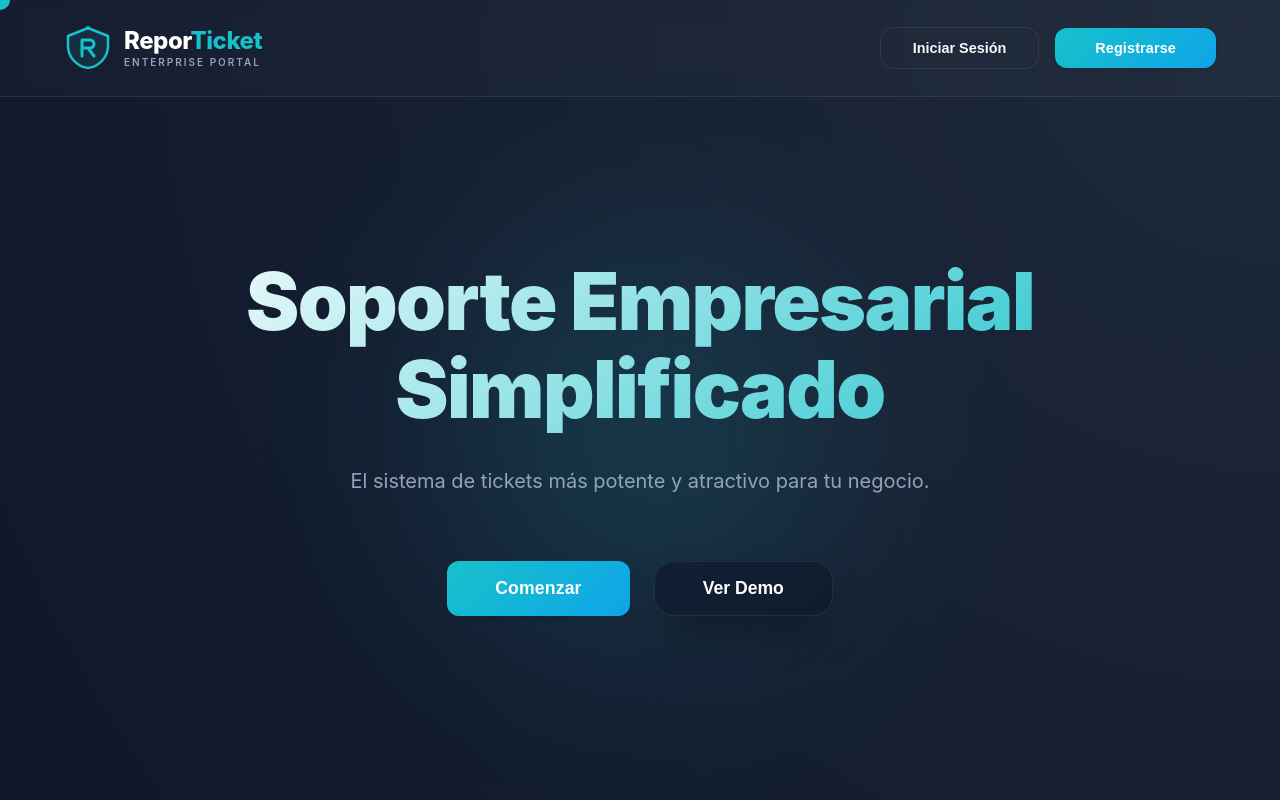
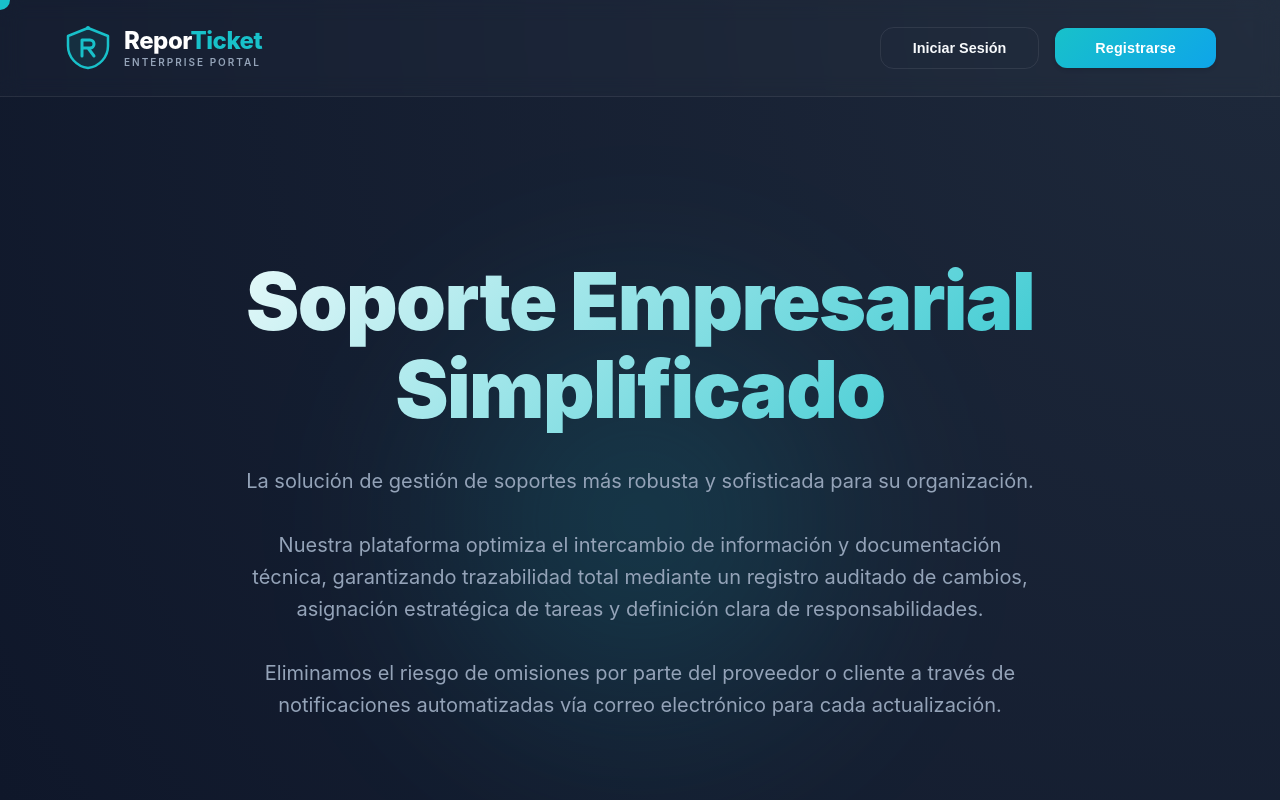
Before and after one commit to abrahammontes/ReporTicket, a React (Vite) app: page / in a window 1280 px wide. Shown: the top 800 px of the page. Built offline with nearby package versions, Linux system fonts and the light colour scheme.

Commit message:
Refine: Enhanced landing page with professional tone and restored registration flow

```diff
--- a/src/App.jsx
+++ b/src/App.jsx
@@ -93,31 +93,10 @@ function App() {
     }
   };
 
-  const handleDemo = () => {
-    const demoUser = {
-      id: 'demo-id',
-      name: 'Demo Principal',
-      email: 'demo@reporticket.com',
-      role: 'admin',
-      preferences: { theme: 'dark', language: 'es' },
-      photo: null
-    };
-    setCurrentUser(demoUser);
-    setUserRole('admin');
-    setTheme('dark');
-    setLanguage('es');
-    dbService.setSession(demoUser);
-    setView('dashboard');
-    // Ensure some mock tickets exist for the demo
-    const existing = dbService.getTickets();
-    if (existing.length === 0) {
-      dbService.updateTicket('TK-001', { subject: 'Bienvenido a ReporTicket', description: 'Este es un ticket de ejemplo para tu demo.', user: 'Cliente Demo', status: 'new', priority: 'high', date: '2026-03-19', department: 'support' });
-    }
-  };
 
   const renderView = () => {
     // Non-layout views
-    if (view === 'landing') return <Landing onGetStarted={() => handleViewChange('register')} onLogin={() => handleViewChange('login')} onDemo={handleDemo} theme={theme} t={t} />;
+    if (view === 'landing') return <Landing onGetStarted={() => handleViewChange('register')} onLogin={() => handleViewChange('login')} theme={theme} t={t} />;
     if (view === 'register') return <Register onLogin={handleRegister} onBack={() => handleViewChange('landing')} t={t} error={authError} />;
     if (view === 'login') return <Login onLogin={handleLogin} onRegister={() => handleViewChange('register')} onBack={() => handleViewChange('landing')} theme={theme} t={t} error={authError} />;
 
--- a/src/components/Landing.jsx
+++ b/src/components/Landing.jsx
@@ -1,7 +1,7 @@
 import React from 'react';
 import Logo from './Logo';
 
-const Landing = ({ onGetStarted, onLogin, onDemo, theme, t }) => {
+const Landing = ({ onGetStarted, onLogin, theme, t }) => {
   return (
     <div className="landing-page animate-in">
       <nav style={{
@@ -88,24 +88,14 @@ const Landing = ({ onGetStarted, onLogin, onDemo, theme, t }) => {
           marginBottom: '4rem',
           maxWidth: '800px',
           margin: '0 auto 4rem',
-          lineHeight: '1.6'
+          lineHeight: '1.6',
+          whiteSpace: 'pre-wrap'
         }}>
           {t('heroSub')}
         </p>
 
         <div style={{ display: 'flex', gap: '1.5rem', justifyContent: 'center', flexWrap: 'wrap' }}>
-          <button onClick={onGetStarted} className="btn-primary" style={{ padding: '1rem 3rem', fontSize: '1.1rem' }}>
-            {t('getStarted')}
-          </button>
-          <button onClick={onDemo} className="glass-panel card-hover" style={{
-            padding: '1rem 3rem',
-            fontSize: '1.1rem',
-            textAlign: 'center',
-            cursor: 'pointer',
-            fontWeight: '600'
-          }}>
-            {t('viewDemo')}
-          </button>
+          {/* Hero buttons removed per user request */}
         </div>
       </div>
 
--- a/src/translations.js
+++ b/src/translations.js
@@ -85,8 +85,7 @@ export const translations = {
     lightMode: "Light Mode",
     darkMode: "Dark Mode",
     heroTitle: "Enterprise Support Simplified",
-    heroSub: "The most powerful and beautiful ticket system for your business.",
-    getStarted: "Get Started",
+    heroSub: "The most robust and sophisticated support management solution for your business.\n\nOur platform optimizes information and documentation exchange, ensuring complete traceability through audited logs, strategic task assignment, and clear accountability for every request.\n\nWe eliminate the risk of oversight for both providers and clients through automated email notifications for all updates.",
     login: "Login",
     register: "Register",
     features: "Features",
@@ -98,7 +97,6 @@ export const translations = {
     secureDesc: "Bank-grade data protection for your sensitive information.",
     fastDesc: "Lightning-fast ticket resolution to keep your business moving.",
     reliableDesc: "99.9% uptime and industrial-strength reliability.",
-    viewDemo: "View Demo",
     joinUs: "Join our platform today",
     createAccount: "Create your account",
     fullName: "Full Name",
@@ -230,8 +228,7 @@ export const translations = {
     lightMode: "Modo Claro",
     darkMode: "Modo Oscuro",
     heroTitle: "Soporte Empresarial Simplificado",
-    heroSub: "El sistema de tickets más potente y atractivo para tu negocio.",
-    getStarted: "Comenzar",
+    heroSub: "La solución de gestión de soportes más robusta y sofisticada para su organización.\n\nNuestra plataforma optimiza el intercambio de información y documentación técnica, garantizando trazabilidad total mediante un registro auditado de cambios, asignación estratégica de tareas y definición clara de responsabilidades.\n\nEliminamos el riesgo de omisiones por parte del proveedor o cliente a través de notificaciones automatizadas vía correo electrónico para cada actualización.",
     login: "Iniciar Sesión",
     register: "Registrarse",
     features: "Características",
@@ -243,7 +240,6 @@ export const translations = {
     secureDesc: "Protección de datos de nivel bancario para su información sensible.",
     fastDesc: "Resolución de tickets ultra rápida para mantener su negocio en marcha.",
     reliableDesc: "Disponibilidad del 99.9% y confiabilidad de grado industrial.",
-    viewDemo: "Ver Demo",
     joinUs: "Únete a nuestra plataforma hoy",
     createAccount: "Crea tu cuenta",
     fullName: "Nombre Completo",
```
